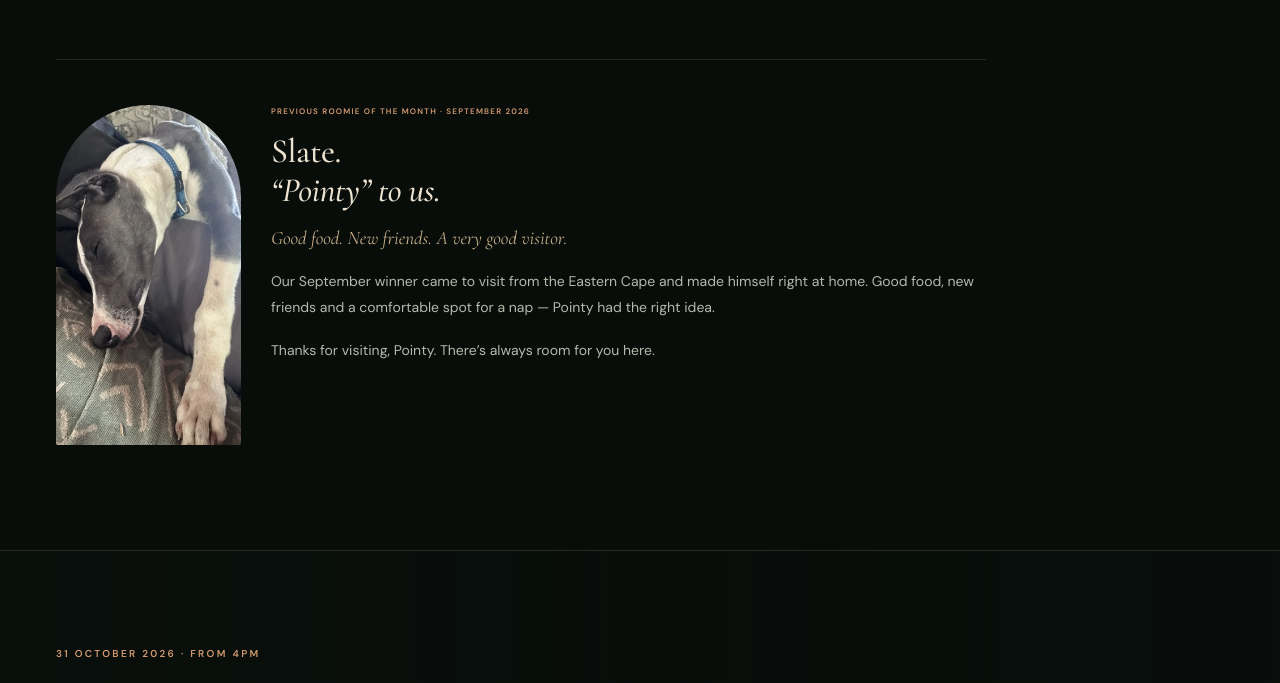
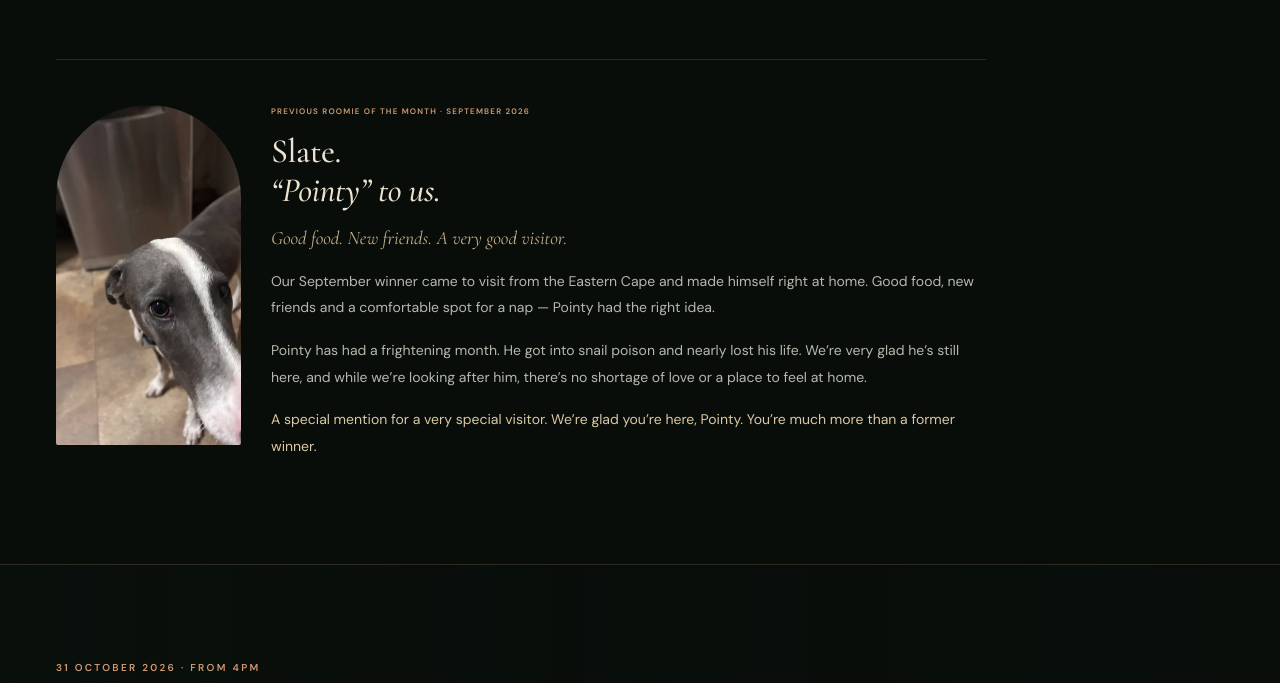
Before and after one commit to BenniesLife/plutos-website, a website: page index.html in a window 1280 px wide. Shown: the part 6058-6741 px from the top of the page. Drawn offline with nearby package versions, Linux system fonts and the light colour scheme.

Commit message:
Give Pointy a special mention after his difficult month

```diff
--- a/index.html
+++ b/index.html
@@ -756,10 +756,10 @@
               </div>
             </section>
           </aside>
-          <article class="roomie past-roomie">
+          <article class="roomie past-roomie" id="pointy">
             <img
-              src="./assets/slate-pointy-september-2026.webp"
-              alt="Slate, affectionately called Pointy, asleep on the couch with his front paw stretched out."
+              src="./assets/pointy-october-2026.webp"
+              alt="Pointy looking up at the camera beside the dishwasher, showing his grey-and-white face and pink nose."
               width="900"
               height="1200"
               loading="lazy"
@@ -778,7 +778,14 @@
                 comfortable spot for a nap — Pointy had the right idea.
               </p>
               <p>
-                Thanks for visiting, Pointy. There’s always room for you here.
+                Pointy has had a frightening month. He got into snail poison and
+                nearly lost his life. We’re very glad he’s still here, and while
+                we’re looking after him, there’s no shortage of love or a place
+                to feel at home.
+              </p>
+              <p class="roomie-thanks">
+                A special mention for a very special visitor. We’re glad you’re
+                here, Pointy. You’re much more than a former winner.
               </p>
             </div>
           </article>
```
Also changed, not shown: assets/pointy-october-2026.webp (added).
